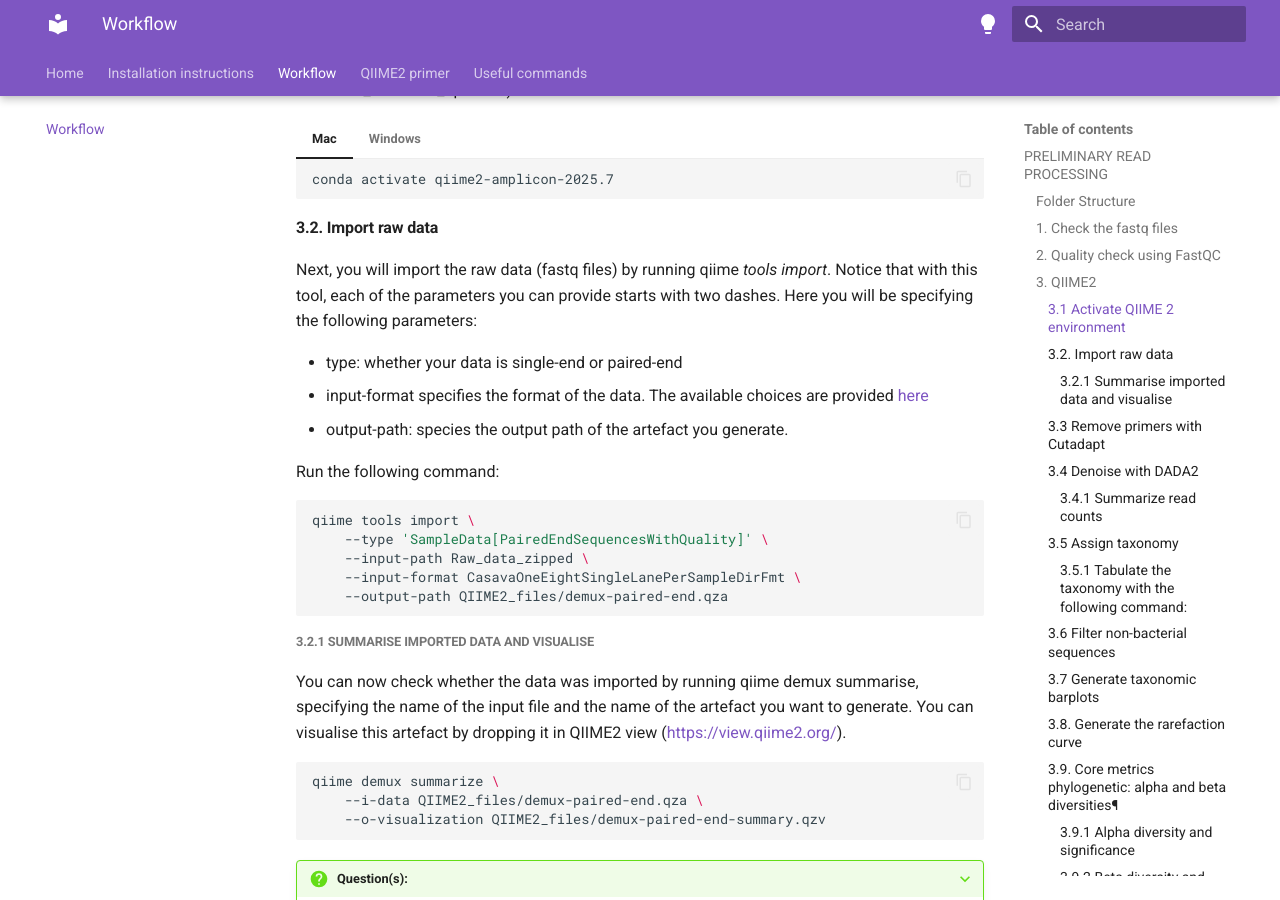
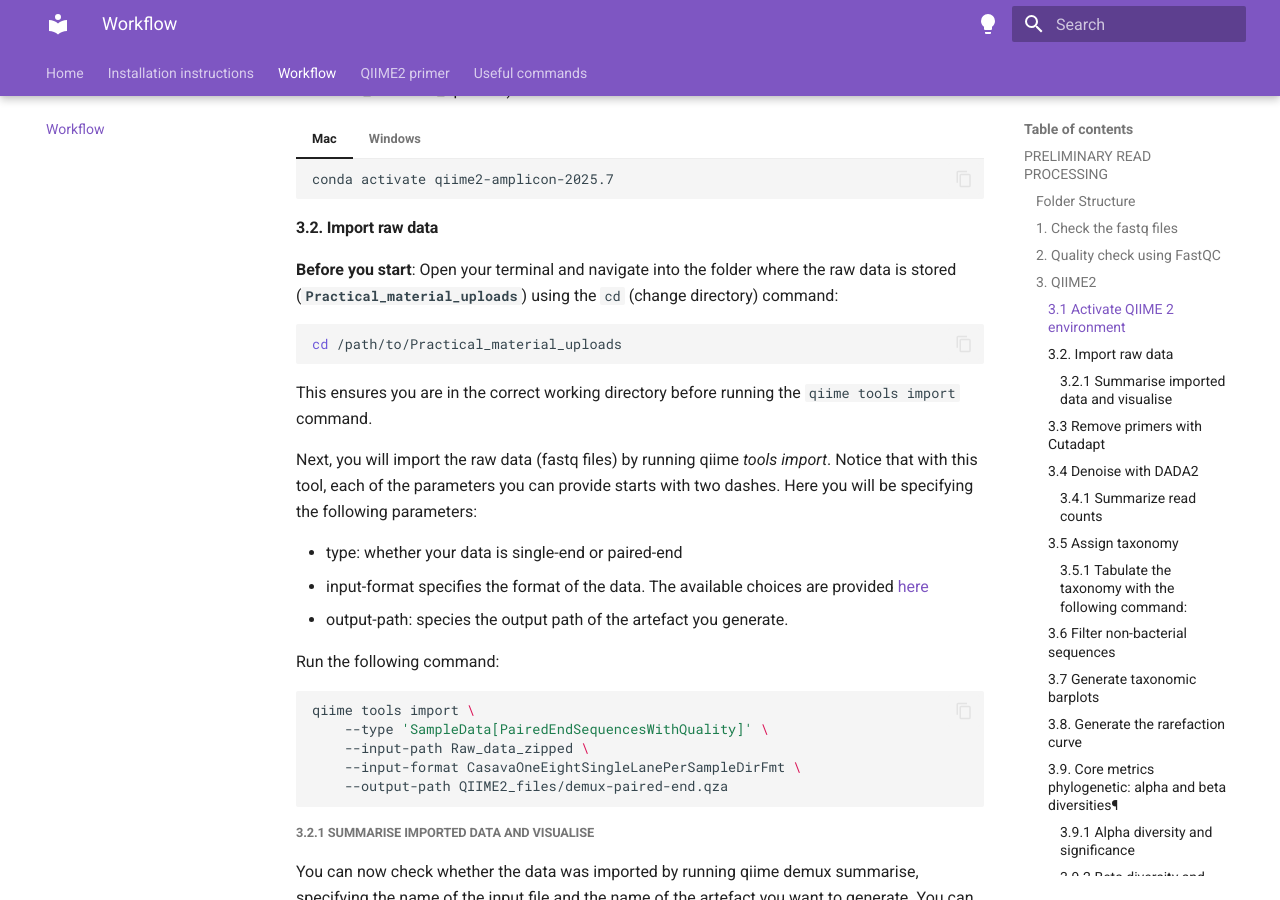
Before and after one commit to natashaztarora/bioinformatics_workflow_bme307, an MkDocs documentation site: the page built from docs/workflow.md, in a window 1280 px wide and 900 px high, scrolled down 2658 px. Built offline with MkDocs 1.6.1 and Material for MkDocs 9.7.7, drawn with Linux system fonts in a browser that asks for light colours; some of the changed text lies outside the part shown.

Commit message:
made 3.7 optional + added instructions to navigate to Practical_material_uploads

````diff
--- a/docs/workflow.md
+++ b/docs/workflow.md
@@ -76,6 +76,15 @@
     ```
 
 #### 3.2. Import raw data
+
+**Before you start**:
+Open your terminal and navigate into the folder where the raw data is stored (**`Practical_material_uploads`**) using the `cd` (change directory) command:
+
+```bash
+cd /path/to/Practical_material_uploads
+```
+This ensures you are in the correct working directory before running the `qiime tools import` command.
+
 Next, you will import the raw data (fastq files) by running qiime *tools import*. Notice that with this tool, each of the parameters you can provide starts with two dashes. Here you will be specifying the following parameters:
 
 * type: whether your data is single-end or paired-end
@@ -281,7 +290,11 @@
 ```
 
 ???+ question "Question(s)"
-    1. What are the last command being used for?
+    1. What are the last commands being used for?
+
+**!!! NOTE !!!**: From this point onwards, the remaining commands in QIIME2 are optional.
+We will now continue the analysis in **RStudio**. Please refer to the file: [`r_studio.md`](r_studio.md).
+
 
 #### 3.7 Generate taxonomic barplots
 
````
Also changed, not shown: docs/r_studio.md (added, +3 -0 lines).
